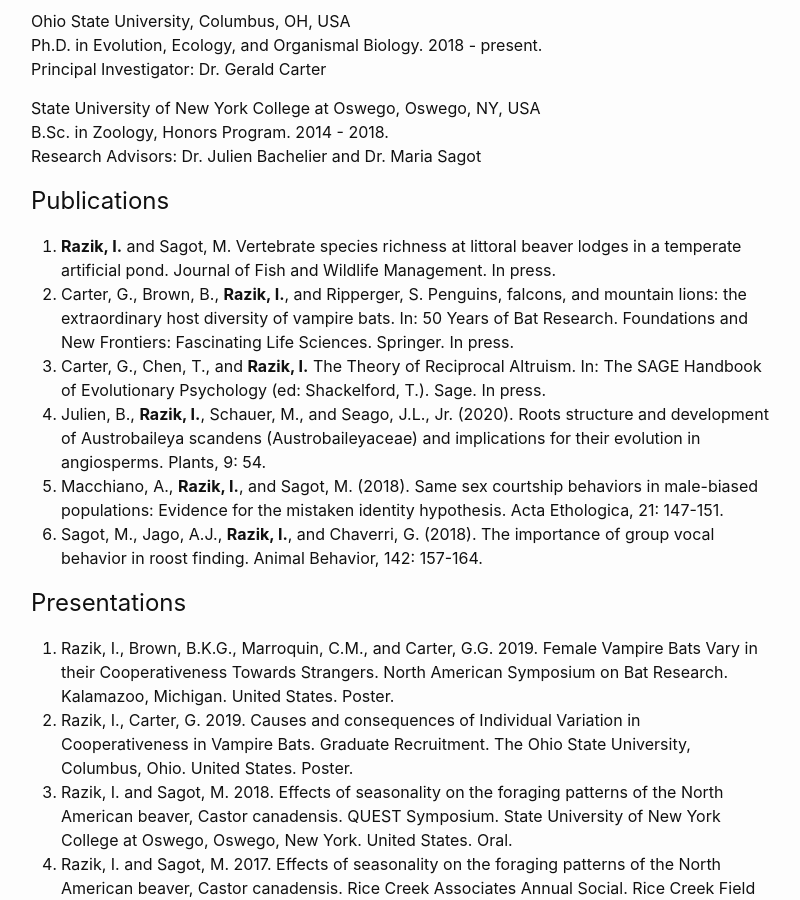
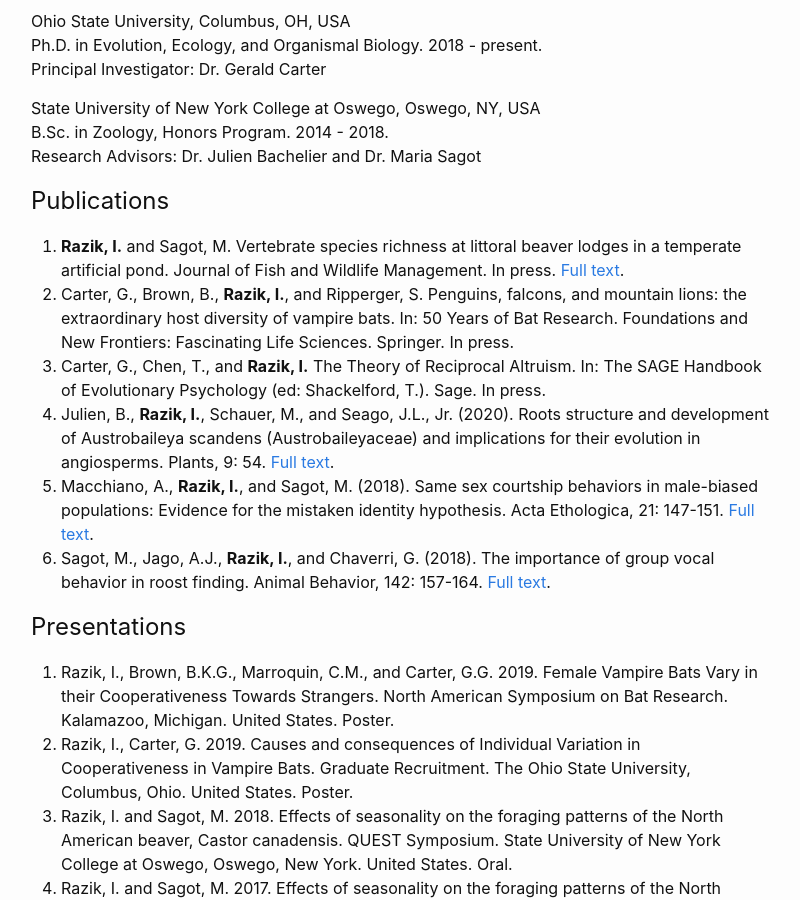
Before and after one commit to imranrazik/imranrazik.github.io, a Jekyll site: the page built from CV.md, in a window 1280 px wide and 900 px high, scrolled down 442 px. Shown: the whole window, without its empty margins (239-1039 px from the left). Built offline with Jekyll 4.4.1, drawn with Linux system fonts in a browser that asks for light colours; our own code applies the rules of GitHub Pages for plain Markdown files.

Commit message:
Update CV.md

```diff
--- a/CV.md
+++ b/CV.md
@@ -21,12 +21,12 @@
 Research Advisors: Dr. Julien Bachelier and Dr. Maria Sagot
 
 ## Publications
-1. **Razik, I.** and Sagot, M. Vertebrate species richness at littoral beaver lodges in a temperate artificial pond. Journal of Fish and Wildlife Management. In press.
+1. **Razik, I.** and Sagot, M. Vertebrate species richness at littoral beaver lodges in a temperate artificial pond. Journal of Fish and Wildlife Management. In press. [Full text](https://doi.org/10.3996/092019-JFWM-078).
 2. Carter, G., Brown, B., **Razik, I.**, and Ripperger, S. Penguins, falcons, and mountain lions: the extraordinary host diversity of vampire bats. In: 50 Years of Bat Research. Foundations and New Frontiers: Fascinating Life Sciences. Springer. In press.
 3. Carter, G., Chen, T., and **Razik, I.** The Theory of Reciprocal Altruism. In: The SAGE Handbook of Evolutionary Psychology (ed: Shackelford, T.). Sage. In press.
-4. Julien, B., **Razik, I.**, Schauer, M., and Seago, J.L., Jr. (2020). Roots structure and development of Austrobaileya scandens (Austrobaileyaceae) and implications for their evolution in angiosperms. Plants, 9: 54.
-5. Macchiano, A., **Razik, I.**, and Sagot, M. (2018). Same sex courtship behaviors in male-biased populations: Evidence for the mistaken identity hypothesis. Acta Ethologica, 21: 147-151.
-6. Sagot, M., Jago, A.J., **Razik, I.**, and Chaverri, G. (2018). The importance of group vocal behavior in roost finding. Animal Behavior, 142: 157-164.
+4. Julien, B., **Razik, I.**, Schauer, M., and Seago, J.L., Jr. (2020). Roots structure and development of Austrobaileya scandens (Austrobaileyaceae) and implications for their evolution in angiosperms. Plants, 9: 54. [Full text](https://www.mdpi.com/2223-7747/9/1/54/htm).
+5. Macchiano, A., **Razik, I.**, and Sagot, M. (2018). Same sex courtship behaviors in male-biased populations: Evidence for the mistaken identity hypothesis. Acta Ethologica, 21: 147-151. [Full text](https://www.researchgate.net/publication/325856295_Same-sex_courtship_behaviors_in_male-biased_populations_evidence_for_the_mistaken_identity_hypothesis).
+6. Sagot, M., Jago, A.J., **Razik, I.**, and Chaverri, G. (2018). The importance of group vocal behavior in roost finding. Animal Behavior, 142: 157-164. [Full text](https://www.researchgate.net/publication/326447054_The_importance_of_group_vocal_behaviour_in_roost_finding).
 
 ## Presentations
 1. Razik, I., Brown, B.K.G., Marroquin, C.M., and Carter, G.G. 2019. Female Vampire Bats Vary in their Cooperativeness Towards Strangers. North American Symposium on Bat Research. Kalamazoo, Michigan. United States. Poster.
```
